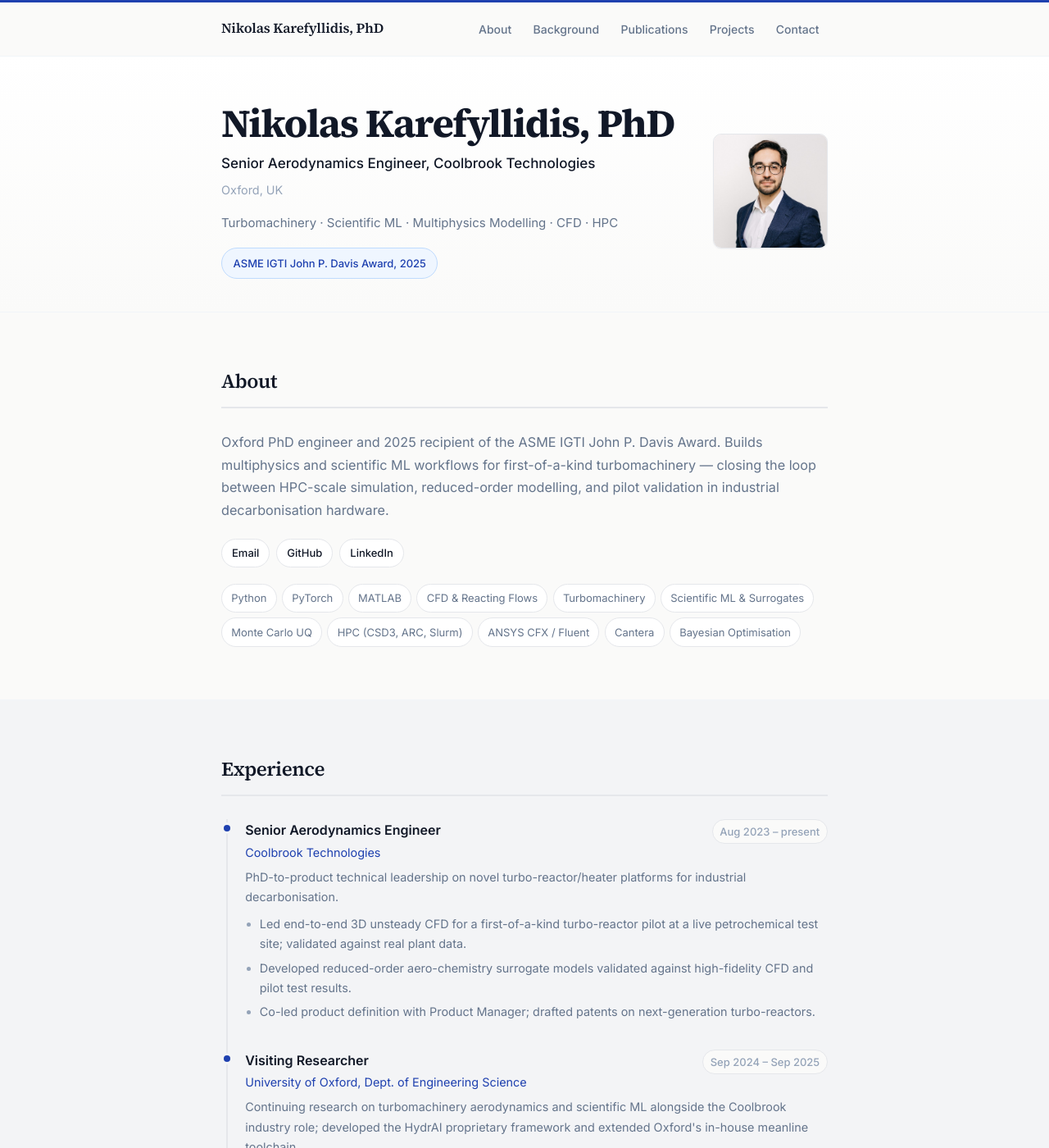
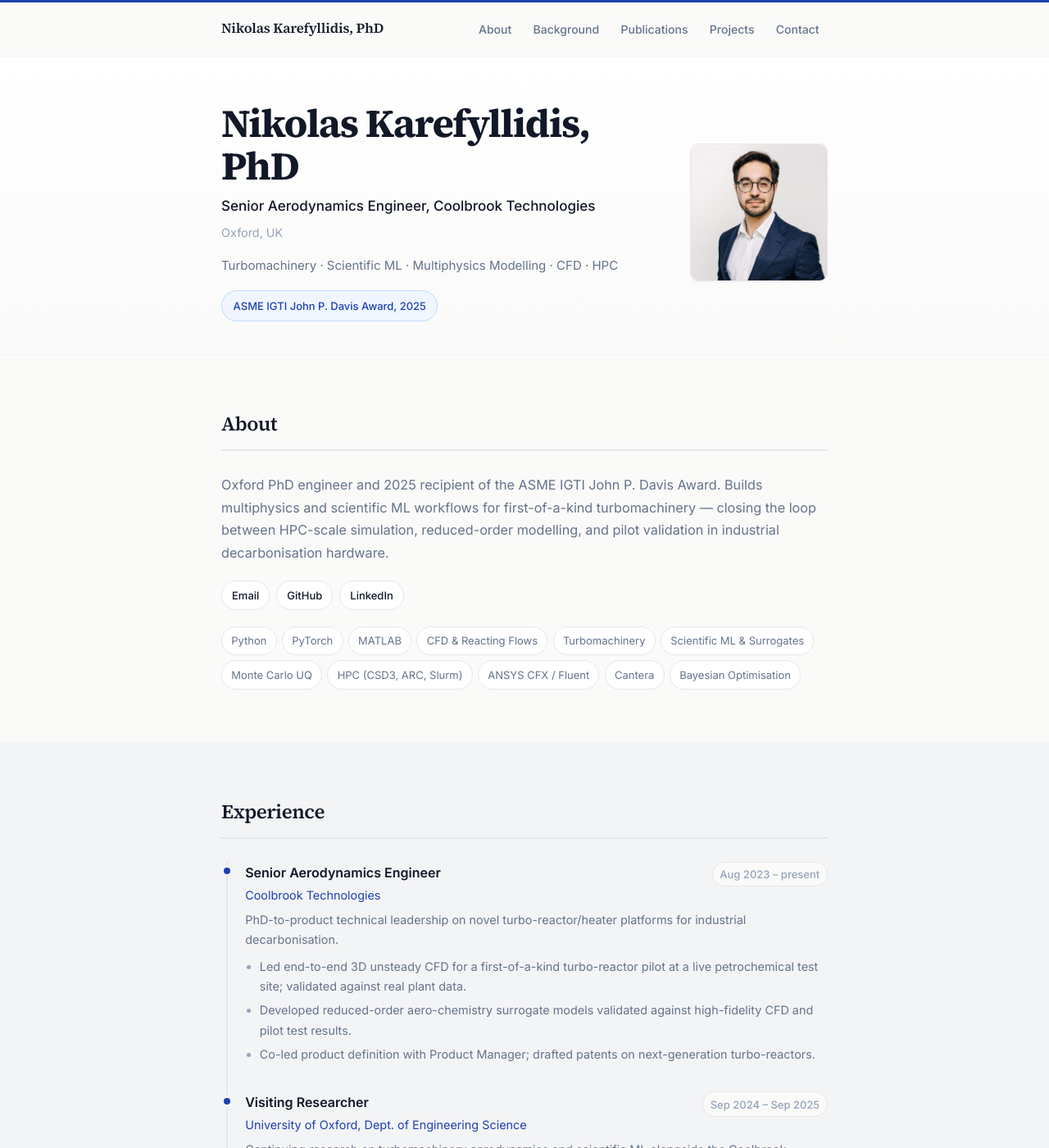
Before and after one commit to karefyllidis/karefyllidis.github.io, a Jekyll site: the page built from index.html, in a window 1280 px wide and 1400 px high. Shown: the whole window at 82% size. Built offline with Jekyll 4.4.1, drawn with Linux system fonts in a browser that asks for light colours.

Commit message:
style: increase hero headshot size
Co-authored-by: Cursor <cursoragent@cursor.com>

```diff
--- a/assets/css/main.scss
+++ b/assets/css/main.scss
@@ -140,8 +140,8 @@ a {
 }
 
 .hero-photo {
-  width: 140px;
-  height: 140px;
+  width: 168px;
+  height: 168px;
   border-radius: var(--radius);
   object-fit: cover;
   border: 1px solid var(--color-border);
@@ -157,8 +157,8 @@ a {
   }
 
   .hero-photo {
-    width: 100px;
-    height: 100px;
+    width: 120px;
+    height: 120px;
   }
 }
 
--- a/index.html
+++ b/index.html
@@ -14,7 +14,7 @@ layout: default
       {% endif %}
     </div>
     {% if site.author.image != "" %}
-      <img class="hero-photo" src="{{ site.author.image | relative_url }}" alt="{{ site.author.name }}" width="160" height="160">
+      <img class="hero-photo" src="{{ site.author.image | relative_url }}" alt="{{ site.author.name }}" width="180" height="180">
     {% endif %}
   </div>
 </section>
```
